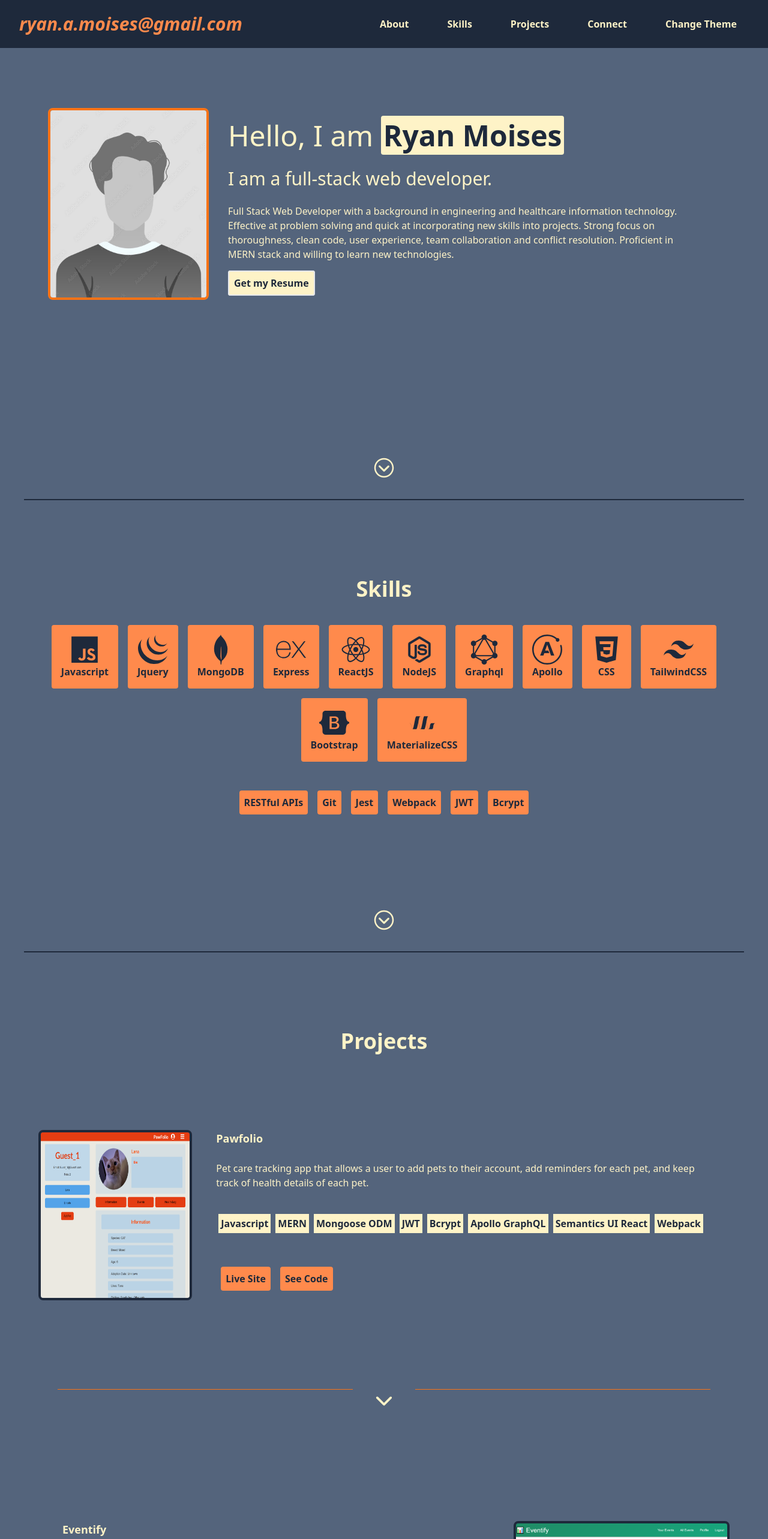
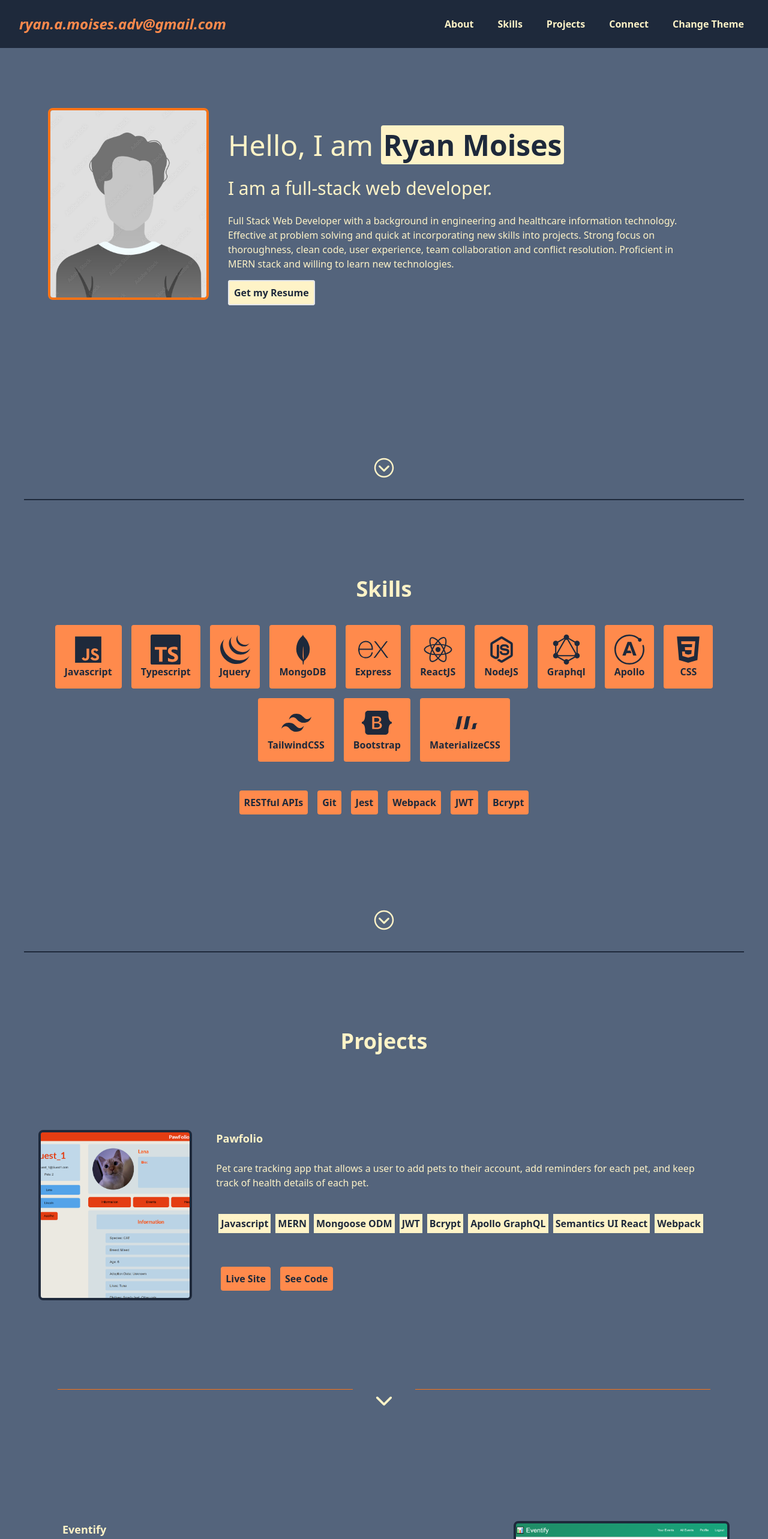
Before and after one commit to RyanMoises5/React-Portfolio, a React (Vite) app: page / in a window 1280 px wide. Shown: the top 2566 px of the page at 60% size. Built offline with nearby package versions, Linux system fonts and the light colour scheme.

Commit message:
Separated Navbar components from Header

```diff
--- a/src/components/About.jsx
+++ b/src/components/About.jsx
@@ -10,7 +10,7 @@ function About() {
       <div className='container-fluid flex items-center pb-40 mx-20 h-[85vh]' id='about'>
         <img src={portrait} className={`max-h-80 border-solid border-4 border-${theme}-secondary rounded-lg`}/>
         <div className='p-8'>
-          <h2 className='text-5xl leading-tight'>Hello, I am <span className={`bg-${theme}-accent text-${theme}-secondary rounded font-bold px-1`}>Ryan Moises</span></h2>
+          <h2 className='text-5xl leading-tight mt-8'>Hello, I am <span className={`bg-${theme}-accent text-${theme}-secondary rounded font-bold px-1`}>Ryan Moises</span></h2>
           <br/>
           <h2 className='text-3xl'>I am a full-stack web developer.</h2>
           <br/>
--- a/src/components/Header.jsx
+++ b/src/components/Header.jsx
@@ -1,20 +1,22 @@
 import { useTheme } from '../utils/ThemeContext';
+import Navbar from './NavBar';
 
 function Header() {
   const { theme, toggleTheme } = useTheme();
 
-  const navButtons = ["About", "Skills", "Projects", "Connect"]
+  // const navButtons = ["About", "Skills", "Projects", "Connect"]
 
   return (
     <>
     <div className={`header sticky top-0 container-fluid h-[8vh] bg-${theme}-secondary opacity-100 z-40 py-10 flex items-center font-bold`}>
-      <h1 className={`text-3xl text-${theme}-accent mx-8 italic`}>ryan.a.moises@gmail.com</h1>
-      <div className="absolute right-0 mx-5">
+      <h1 className={`text-2xl text-${theme}-accent mx-8 italic`}>ryan.a.moises.adv@gmail.com</h1>
+      <Navbar />
+      {/* <div className="absolute right-0 mx-5">
         {navButtons.map((item, index) => (
           <a key={index} href={`#${item === "Connect" ? "footer" : item.toLowerCase()}`} className={`navBtn-${theme} mx-5 py-2 px-3 rounded`}>{item}</a>
           ))}
         <button className={`navBtn-${theme} mx-5 py-2 px-3 rounded`} onClick={toggleTheme}>Change Theme</button>
-      </div>
+      </div> */}
     </div>
     </>
   );
--- /dev/null
+++ b/src/components/NavBar.jsx
@@ -0,0 +1,20 @@
+import { useTheme } from '../utils/ThemeContext';
+
+function Navbar () {
+  const { theme, toggleTheme } = useTheme();
+
+  const navButtons = ["About", "Skills", "Projects", "Connect"]
+
+  return (
+    <>
+      <div className="absolute right-0 mx-5">
+        {navButtons.map((item, index) => (
+          <a key={index} href={`#${item === "Connect" ? "footer" : item.toLowerCase()}`} className={`navBtn-${theme} mx-2 py-2 px-3 rounded`}>{item}</a>
+          ))}
+        <button className={`navBtn-${theme} mx-2 py-2 px-3 rounded`} onClick={toggleTheme}>Change Theme</button>
+      </div>
+    </>
+  )
+}
+
+export default Navbar
--- a/src/components/Projects.jsx
+++ b/src/components/Projects.jsx
@@ -35,8 +35,8 @@ function Projects() {
 
   const ProjectImage = function({item}) {
     return (
-      <div className='inline-flex right-0 max-w-[45vh]'>
-        <img src={item.image} className={`border-solid border-4 border-${theme}-primary rounded-lg`}></img>
+      <div className='inline-flex right-0 min-w-40 max-w-[45vh]'>
+        <img src={item.image} className={`border-solid border-4 border-${theme}-primary rounded-lg object-cover`}></img>
       </div>
     )
   }
--- a/src/components/Skills.jsx
+++ b/src/components/Skills.jsx
@@ -1,5 +1,5 @@
 import { IoLogoJavascript, IoLogoNodejs, IoLogoReact, IoLogoCss3 } from "react-icons/io5";
-import { SiMongodb, SiExpress, SiTailwindcss, SiGraphql, SiBootstrap, SiJquery, SiApollographql } from "react-icons/si";
+import { SiMongodb, SiExpress, SiTailwindcss, SiGraphql, SiBootstrap, SiJquery, SiApollographql, SiTypescript  } from "react-icons/si";
 import { DiMaterializecss } from "react-icons/di";
 import { useTheme } from '../utils/ThemeContext';
 
@@ -10,6 +10,10 @@ function Skills() {
     {
       name: 'Javascript',
       logo: IoLogoJavascript
+    },
+    {
+      name: 'Typescript',
+      logo: SiTypescript
     },
     {
       name: 'Jquery',
```
